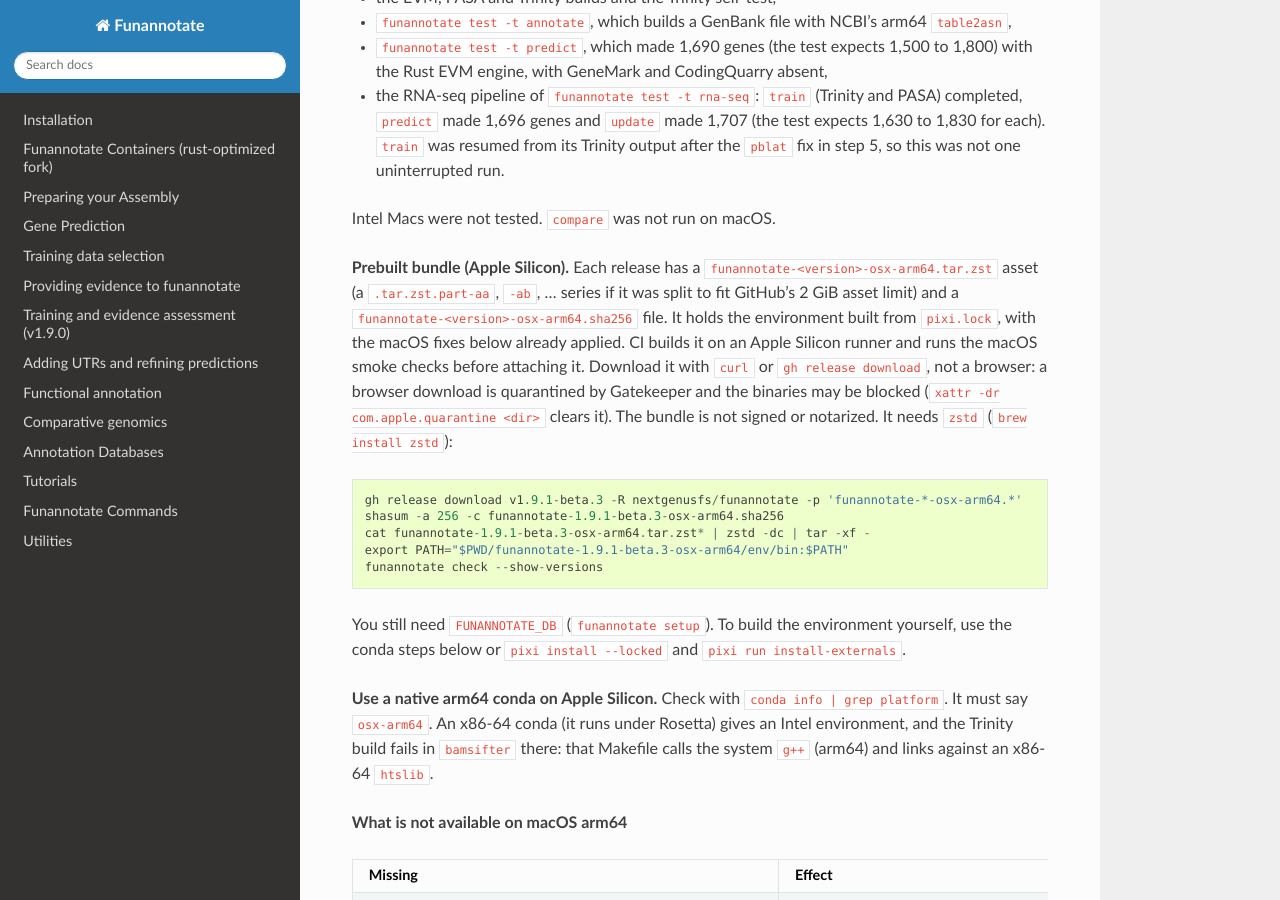
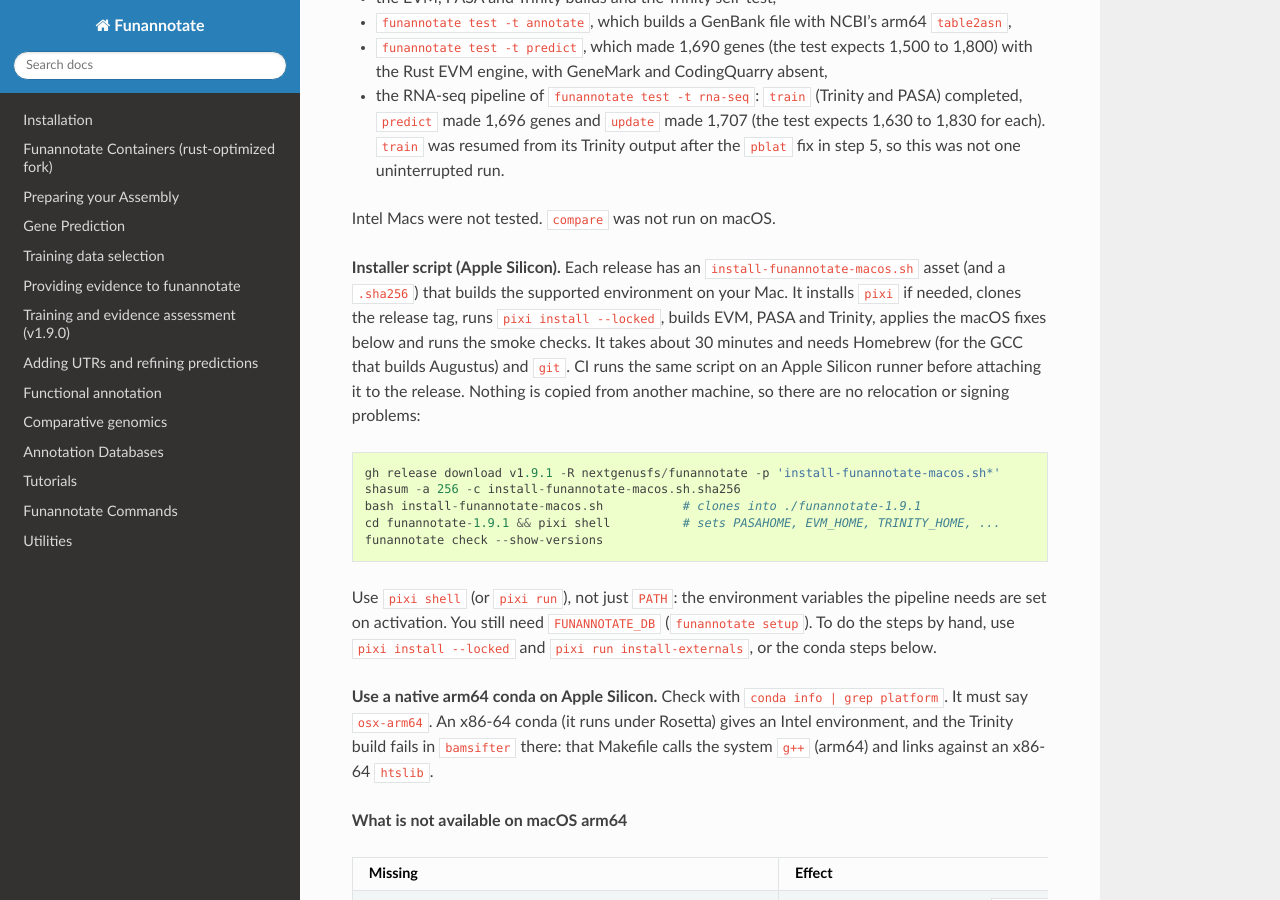
Before and after one commit to nextgenusfs/funannotate, a Sphinx documentation site: the page built from docs/conda.rst, in a window 1280 px wide and 900 px high, scrolled down 3516 px. Built offline with Sphinx 7.4.7 and the Read the Docs theme 3.1.0, drawn with Linux system fonts in a browser that asks for light colours.

Commit message:
macOS: ship an installer script instead of a copied environment; prune Trinity in its install script; funannotate check --strict
- install_scripts/install_macos.sh clones the tag and builds from the lock (pixi install --locked,
  install-externals, smoke checks); macos-release.yml runs it on macos-14 as a user would, then attaches
  it to the release as install-funannotate-macos.sh with a checksum (replaces the 3 GB environment bundle,
  which was not relocatable: absolute shebangs/rpaths/links, editable install, no activation)
- pixi_install_trinity.sh: prune cargo intermediates, .git, objects, trinity_ext_sample_data and the wiki
  after a build (TRINITY_KEEP_BUILD=1 keeps them); benefits the Linux images too
- pixi.toml: drop the hardcoded CONDA_PREFIX (pixi sets it per environment; -e base was writing into default)
- check: --strict exits 1 when any ERROR: line was printed (default unchanged)
- docs: the installer instead of the bundle

Co-Authored-By: Claude Sonnet 5.5 <noreply@anthropic.com>

```diff
--- a/docs/conda.rst
+++ b/docs/conda.rst
@@ -191,25 +191,24 @@ arm64) with a native arm64 conda (Miniforge) and Python 3.9. They covered:
 
 Intel Macs were not tested. ``compare`` was not run on macOS.
 
-**Prebuilt bundle (Apple Silicon).** Each release has a
-``funannotate-<version>-osx-arm64.tar.zst`` asset (a ``.tar.zst.part-aa``, ``-ab``, ...
-series if it was split to fit GitHub's 2 GiB asset limit) and a
-``funannotate-<version>-osx-arm64.sha256`` file. It holds the environment built from
-``pixi.lock``, with the macOS fixes below already applied. CI builds it on an Apple
-Silicon runner and runs the macOS smoke checks before attaching it. Download it with
-``curl`` or ``gh release download``, not a browser: a browser download is quarantined by
-Gatekeeper and the binaries may be blocked (``xattr -dr com.apple.quarantine <dir>``
-clears it). The bundle is not signed or notarized. It needs ``zstd`` (``brew install zstd``)::
+**Installer script (Apple Silicon).** Each release has an ``install-funannotate-macos.sh``
+asset (and a ``.sha256``) that builds the supported environment on your Mac. It installs
+``pixi`` if needed, clones the release tag, runs ``pixi install --locked``, builds EVM, PASA and
+Trinity, applies the macOS fixes below and runs the smoke checks. It takes about 30 minutes and
+needs Homebrew (for the GCC that builds Augustus) and ``git``. CI runs the same script on an
+Apple Silicon runner before attaching it to the release. Nothing is copied from another machine,
+so there are no relocation or signing problems::
 
-    gh release download v1.9.1-beta.3 -R nextgenusfs/funannotate -p 'funannotate-*-osx-arm64.*'
-    shasum -a 256 -c funannotate-1.9.1-beta.3-osx-arm64.sha256
-    cat funannotate-1.9.1-beta.3-osx-arm64.tar.zst* | zstd -dc | tar -xf -
-    export PATH="$PWD/funannotate-1.9.1-beta.3-osx-arm64/env/bin:$PATH"
+    gh release download v1.9.1 -R nextgenusfs/funannotate -p 'install-funannotate-macos.sh*'
+    shasum -a 256 -c install-funannotate-macos.sh.sha256
+    bash install-funannotate-macos.sh           # clones into ./funannotate-1.9.1
+    cd funannotate-1.9.1 && pixi shell          # sets PASAHOME, EVM_HOME, TRINITY_HOME, ...
     funannotate check --show-versions
 
-You still need ``FUNANNOTATE_DB`` (``funannotate setup``). To build the environment
-yourself, use the conda steps below or ``pixi install --locked`` and
-``pixi run install-externals``.
+Use ``pixi shell`` (or ``pixi run``), not just ``PATH``: the environment variables the pipeline
+needs are set on activation. You still need ``FUNANNOTATE_DB`` (``funannotate setup``). To do the
+steps by hand, use ``pixi install --locked`` and ``pixi run install-externals``, or the conda
+steps below.
 
 **Use a native arm64 conda on Apple Silicon.** Check with
 ``conda info | grep platform``. It must say ``osx-arm64``. An x86-64 conda (it
--- a/pixi.toml
+++ b/pixi.toml
@@ -29,7 +29,8 @@ macos-smoke-checks = { cmd = "bash install_scripts/macos_smoke_checks.sh", descr
 scripts = ["install_scripts/pixi_setup_symlinks.sh"]
 
 [activation.env]
-CONDA_PREFIX = "${PIXI_PROJECT_ROOT}/.pixi/envs/default"
+# CONDA_PREFIX is set by pixi for each environment (checked with pixi 0.81: it expands to
+# .pixi/envs/<env>), so `pixi run -e base ...` points these at the base env, not default.
 TRINITY_HOME = "${CONDA_PREFIX}/opt/trinityrnaseq"
 TRINITYHOME = "${CONDA_PREFIX}/opt/trinityrnaseq"
 PASAHOME = "${CONDA_PREFIX}/opt/pasa/src"
```
Also changed, not shown: 6 other files.
